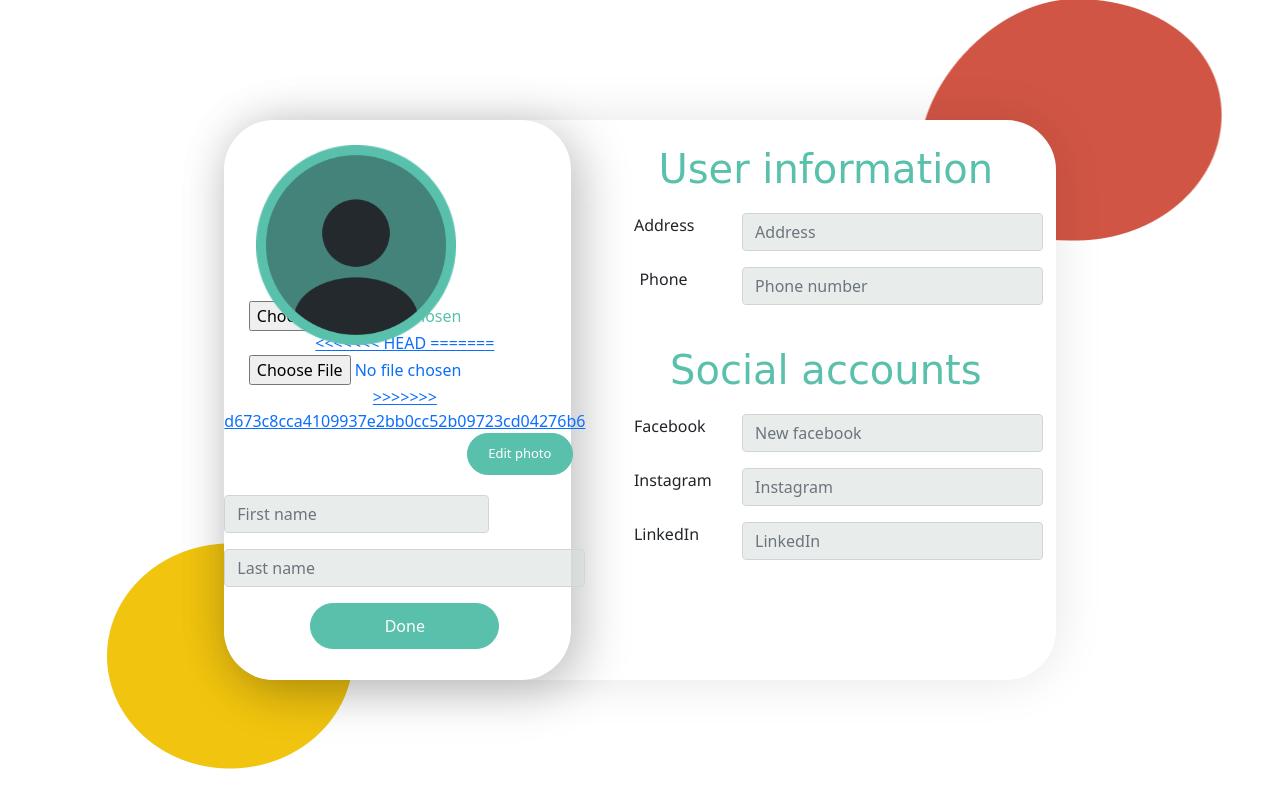
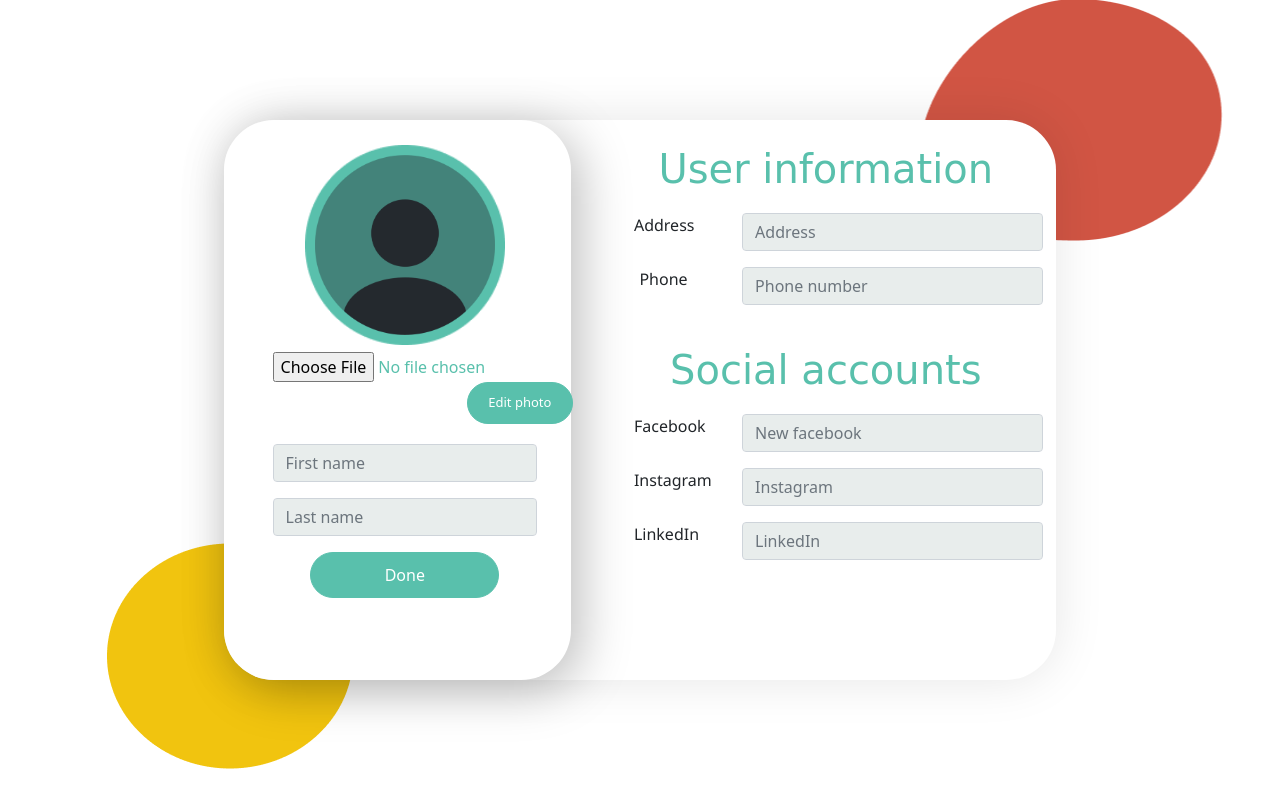
Before and after one commit to Youssef-Abo-El-Ela/Hospital-Information-System, a plain HTML site: page frontend/edit.html in a window 1280 px wide. Drawn offline with nearby package versions, Linux system fonts and the light colour scheme.

Commit message:
Update edit.html

```diff
--- a/frontend/edit.html
+++ b/frontend/edit.html
@@ -38,12 +38,7 @@
                             <div id="imageContainer"></div>
                                 <input type="file" id="fileInput" style="color: #59C0AC;"  >
                             <a href="login.html">
-<<<<<<< HEAD
 
-=======
-                                <div id="imageContainer"></div>
-                                <input type="file" id="fileInput">
->>>>>>> d673c8cca4109937e2bb0cc52b09723cd04276b6
                                 <button class="btnedit-custom" id="editPhoto"
                                     style="width: 2.8cm; margin-right: -230px; font-size: small;margin-bottom: 20px; top: 150px; left: 10px; ">Edit
                                     photo</button>
```
